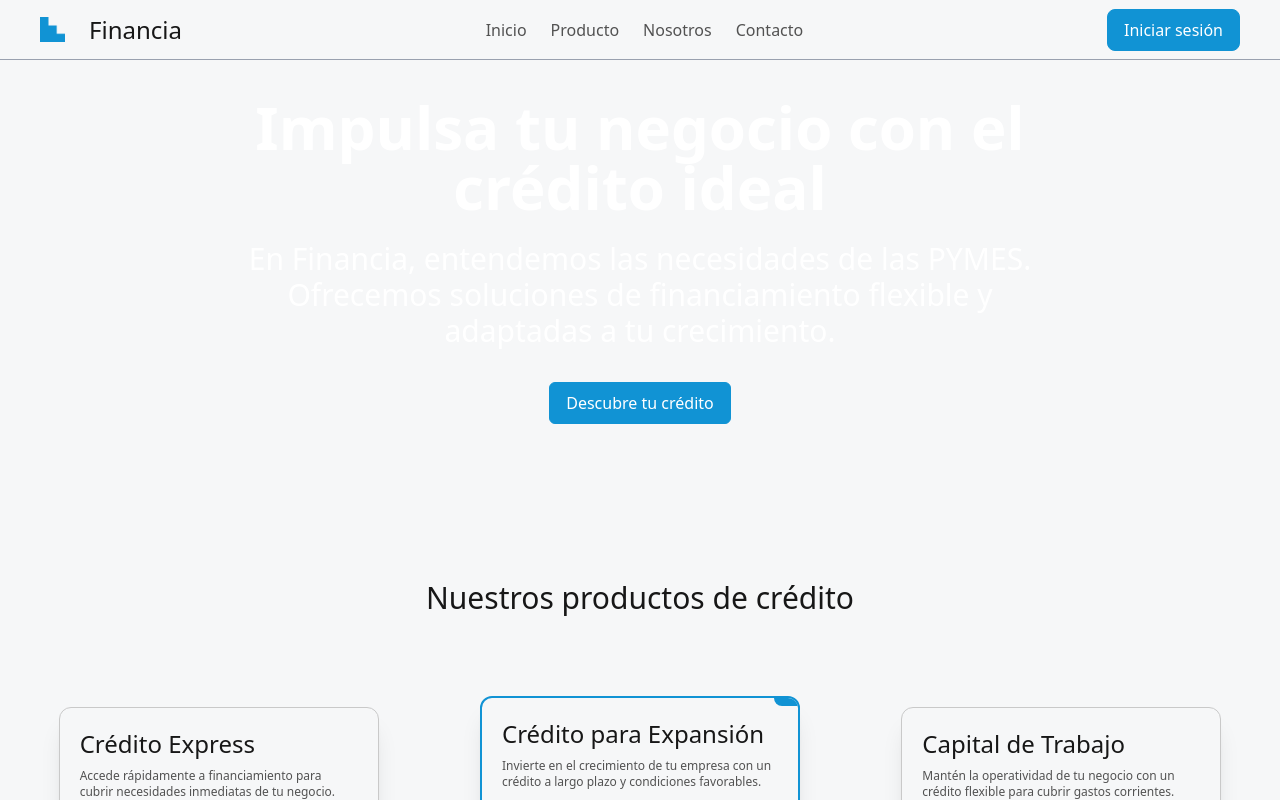
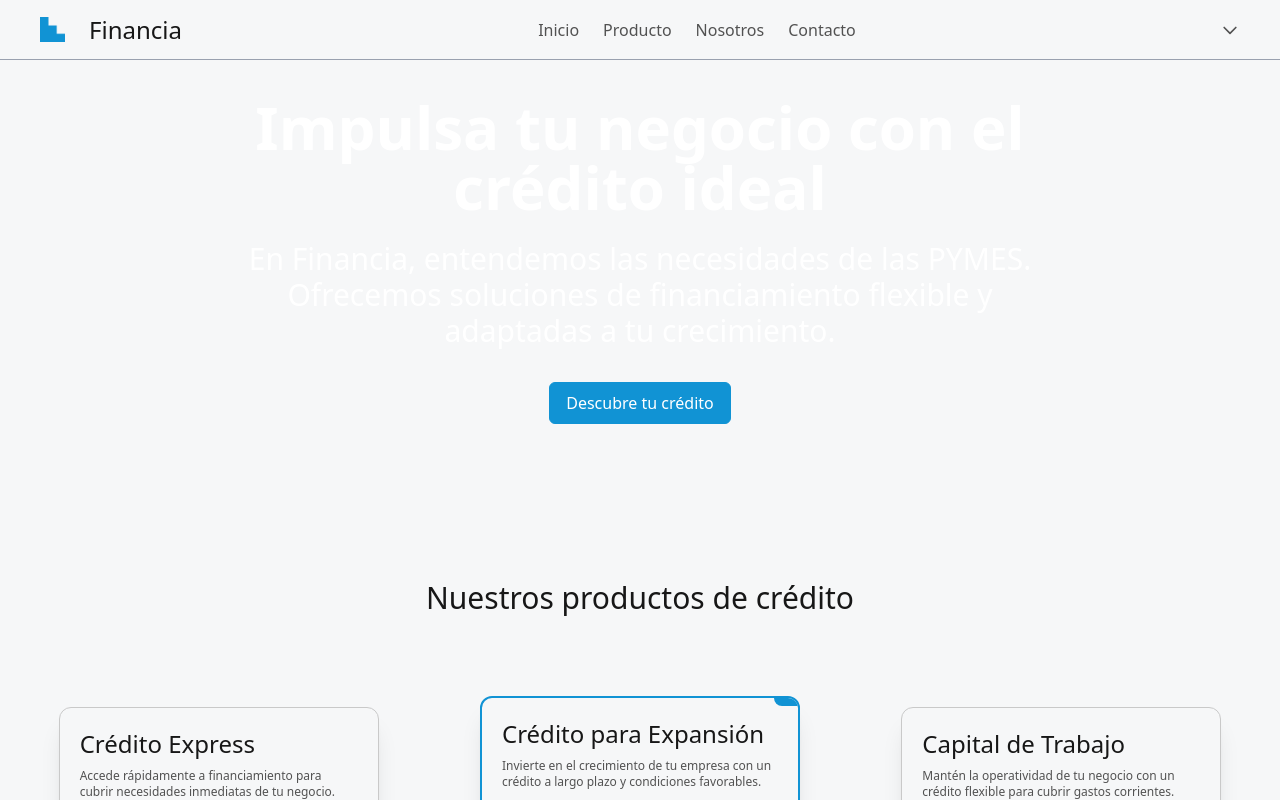
Before and after one commit to cterryc/pyme, a React (Vite) app in the folder front/: page / in a window 1280 px wide. Shown: the top 800 px of the page. Built offline with nearby package versions, Linux system fonts and the light colour scheme.

Commit message:
landing y register

```diff
--- a/front/src/components/Header.tsx
+++ b/front/src/components/Header.tsx
@@ -25,7 +25,7 @@ export const Header = ({ avatar }) => {
           Contacto
         </Link>
       </nav>
-      {avatar ? (
+      {!avatar ? (
         <div className='relative'>
           <button
             className='h-[40px] flex gap-2 items-center hover:text-[var(--primary)] cursor-pointer'
```
